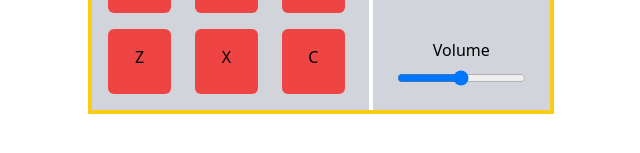
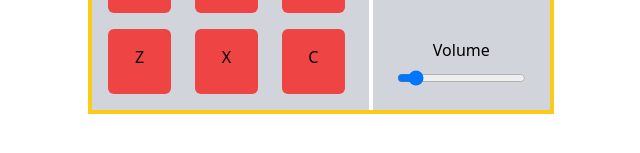
Before and after one commit to MohitPatel1/drum-machine, a React (Vite) app: page / in a window 1280 px wide. Shown: the part 419-572 px from the top of the page, without its empty margins (319-959 px from the left). Built offline with nearby package versions, Linux system fonts and the light colour scheme.

Commit message:
setVolume state not working

```diff
--- a/src/App.jsx
+++ b/src/App.jsx
@@ -14,7 +14,8 @@ function App() {
   // declaring states and audio
   const [power, setPower] = useState("Off")
   const [textBox, setTextBox] = useState("Welcome")
-  // const [volume, setVolume] = useState("50")
+  const volumeElement = document.getElementById("volume");
+  const audio = new Audio()
 
   // toggle power function
   const togglePower = () => {
@@ -89,20 +90,22 @@ function App() {
   }
 
   // volume change function
-    // const onVolumeChange = () => {
-    //   const volumeElement = document.getElementById("volume");
-    //   volumeElement.addEventListener("change", () => {
-    //     audio.volume = volumeElement.value / 100;
-    //     console.log(audio.volume)
-    //   })
-    // }
+  const [volume, setVolume] = useState("10")
 
-    const volumeElement = document.getElementById("volume");
-    const audio = new Audio()
+  const volumeControl = () => {
+    audio.volume = volumeElement.value / 100
+    setVolume(volumeElement.value)
+    console.log(volumeElement.value)
+    console.log(audio.volume)
+  }
 
-    const onVolumeChange = () => {
-      audio.volume = volumeElement.value / 100;
-    }
+
+  // volumeElement.addEventListener("change", () => {
+    //   audio.volume = volumeElement.value / 100;
+    //   console.log(audio.volume)
+    // })
+
+
 
     const onKeyPress = () => {
       if(power == "On"){
@@ -146,7 +149,7 @@ function App() {
 
                 <div className='flex flex-col justify-center align-middle p-2 pt-0 gap-2'>
                   <p className='text-center'>Volume</p>
-                  <input id='volume' type="range" name='volume' onChange={onVolumeChange} min="0" max="100" />
+                  <input id='volume' type="range" name='volume' onChange={volumeControl} value={volume} min="0" max="100" />
                 </div>
 
               </div>
```
Lines whose indentation alone changed are shown as unchanged.
